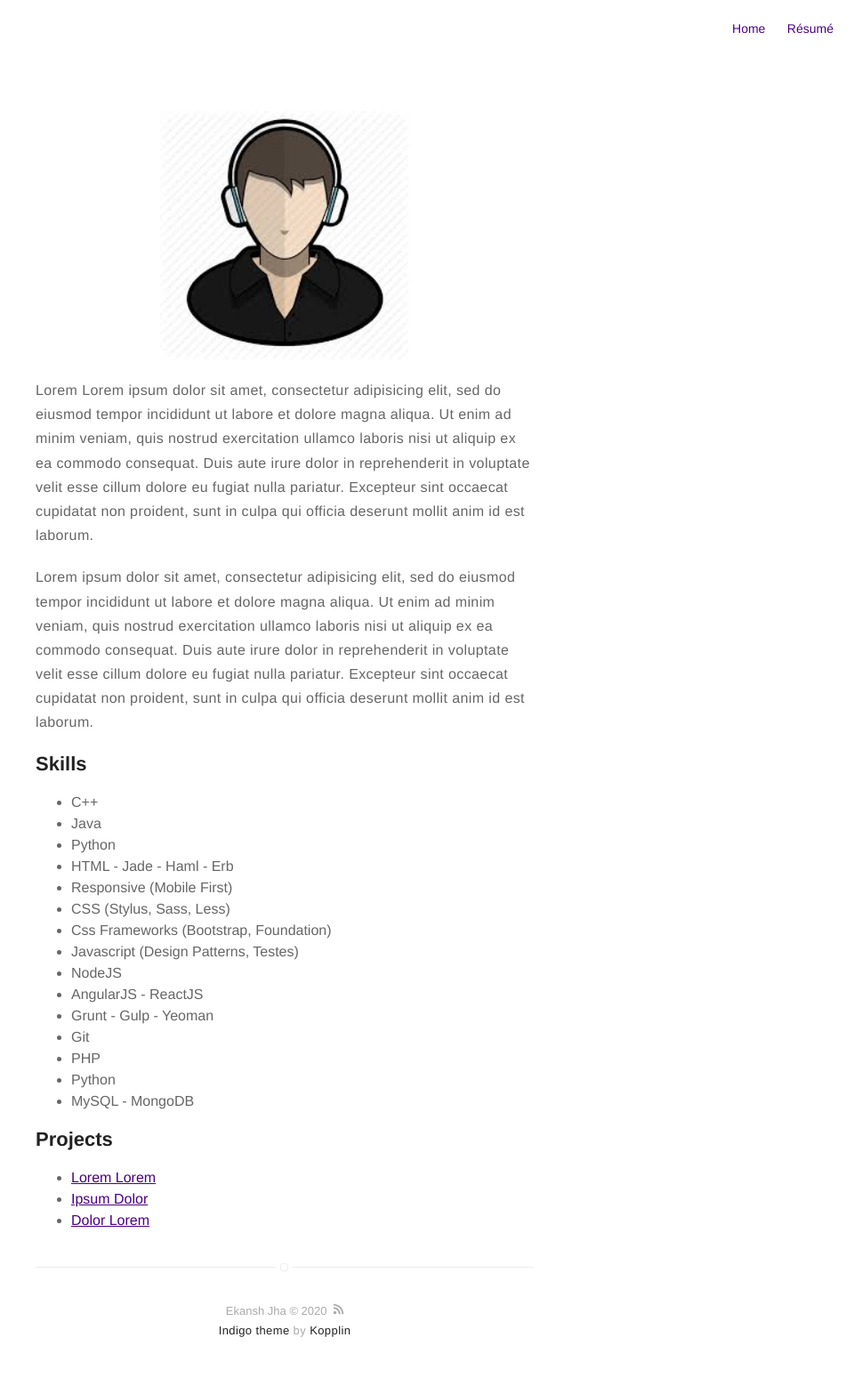
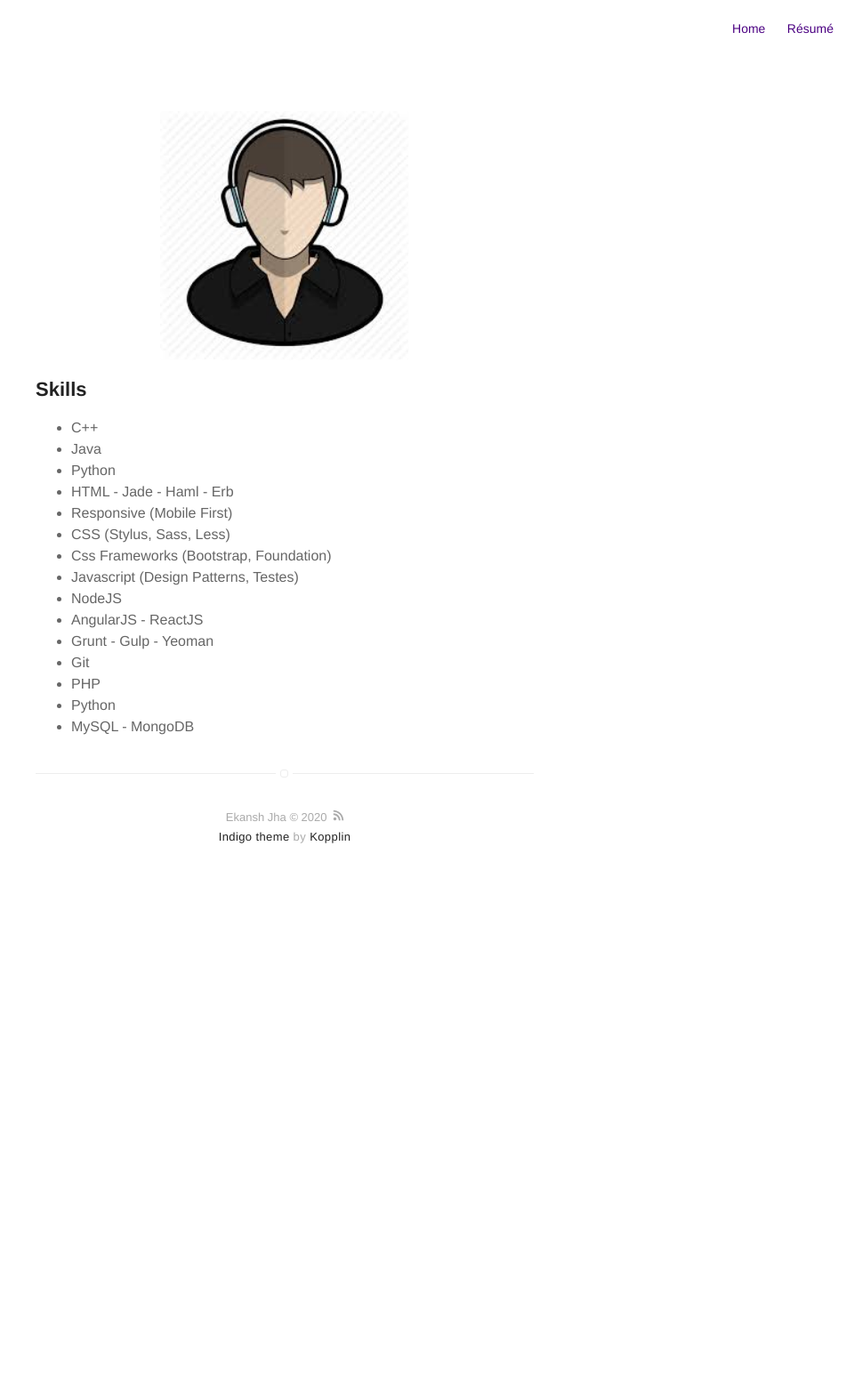
Before and after one commit to ekanshjha/ekanshjha.github.io, a Jekyll site: the page built from about.md, in a window 1280 px wide. Shown: the whole page at 89% size, without its empty margins (320-1280 px from the left). Built offline with Jekyll 4.4.1, drawn with Linux system fonts in a browser that asks for light colours; after the commit the page ends 1012 px from its top, so only the background shows below that.

Commit message:
edited about.md, third commit

```diff
--- a/about.md
+++ b/about.md
@@ -3,20 +3,6 @@ title: About
 layout: page
 ---
 ![Profile Image]({% if site.external-image %}{{ site.picture }}{% else %}{{ site.url }}/{{ site.picture }}{% endif %})
-
-<p>Lorem Lorem ipsum dolor sit amet, consectetur adipisicing elit, sed do eiusmod
-tempor incididunt ut labore et dolore magna aliqua. Ut enim ad minim veniam,
-quis nostrud exercitation ullamco laboris nisi ut aliquip ex ea commodo
-consequat. Duis aute irure dolor in reprehenderit in voluptate velit esse
-cillum dolore eu fugiat nulla pariatur. Excepteur sint occaecat cupidatat non
-proident, sunt in culpa qui officia deserunt mollit anim id est laborum.</p>
-
-<p>Lorem ipsum dolor sit amet, consectetur adipisicing elit, sed do eiusmod
-tempor incididunt ut labore et dolore magna aliqua. Ut enim ad minim veniam,
-quis nostrud exercitation ullamco laboris nisi ut aliquip ex ea commodo
-consequat. Duis aute irure dolor in reprehenderit in voluptate velit esse
-cillum dolore eu fugiat nulla pariatur. Excepteur sint occaecat cupidatat non
-proident, sunt in culpa qui officia deserunt mollit anim id est laborum.</p>
 
 <h2>Skills</h2>
 
@@ -37,11 +23,3 @@ proident, sunt in culpa qui officia deserunt mollit anim id est laborum.</p>
 	<li>Python</li>
 	<li>MySQL - MongoDB</li>
 </ul>
-
-<h2>Projects</h2>
-
-<ul>
-	<li><a href="https://github.com/">Lorem Lorem</a></li>
-	<li><a href="https://github.com/">Ipsum Dolor</a></li>
-	<li><a href="https://github.com/">Dolor Lorem</a></li>
-</ul>
```
